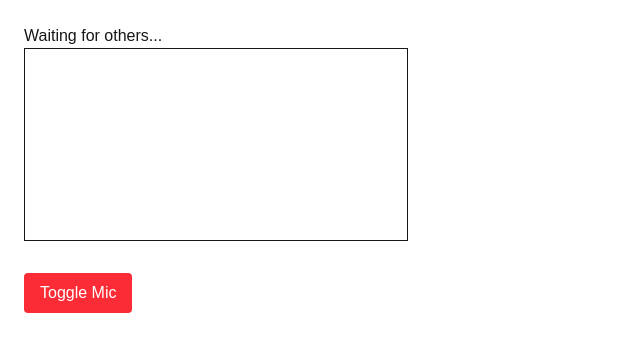
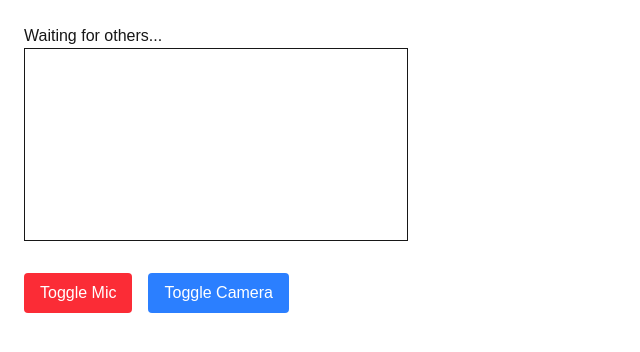
Before and after one commit to sailajabevara/nextjs-webrtc-video-chat, a Next.js app: page /room/1 in a window 1280 px wide. Shown: the top 352 px of the page, without its empty margins (0-640 px from the left). Built offline with nearby package versions, Linux system fonts and the light colour scheme; no server answers.

Commit message:
Step 7 completed - mic and camera toggle buttons implemented

```diff
--- a/app/room/[roomId]/page.tsx
+++ b/app/room/[roomId]/page.tsx
@@ -153,6 +153,21 @@ export default function RoomPage() {
 
   }
 
+  // 📷 Toggle camera
+  function toggleCamera() {
+
+    if (!localStream.current) return;
+
+    const videoTrack = localStream.current.getVideoTracks()[0];
+
+    if (!videoTrack) return;
+
+    videoTrack.enabled = !videoTrack.enabled;
+
+    console.log("Camera Enabled:", videoTrack.enabled);
+
+  }
+
   return (
     <div className="p-6">
 
@@ -174,15 +189,29 @@ export default function RoomPage() {
         data-test-id="remote-video-container"
       />
 
+      {/* Controls */}
+      <div className="mt-4 flex gap-4">
+
         {/* Mic Button */}
         <button
           onClick={toggleMute}
           data-test-id="mute-mic-button"
-        className="mt-4 px-4 py-2 bg-red-500 text-white rounded"
+          className="px-4 py-2 bg-red-500 text-white rounded"
         >
           Toggle Mic
         </button>
 
+        {/* Camera Button */}
+        <button
+          onClick={toggleCamera}
+          data-test-id="toggle-camera-button"
+          className="px-4 py-2 bg-blue-500 text-white rounded"
+        >
+          Toggle Camera
+        </button>
+
+      </div>
+
     </div>
   );
 }
```
Lines whose indentation alone changed are shown as unchanged.
